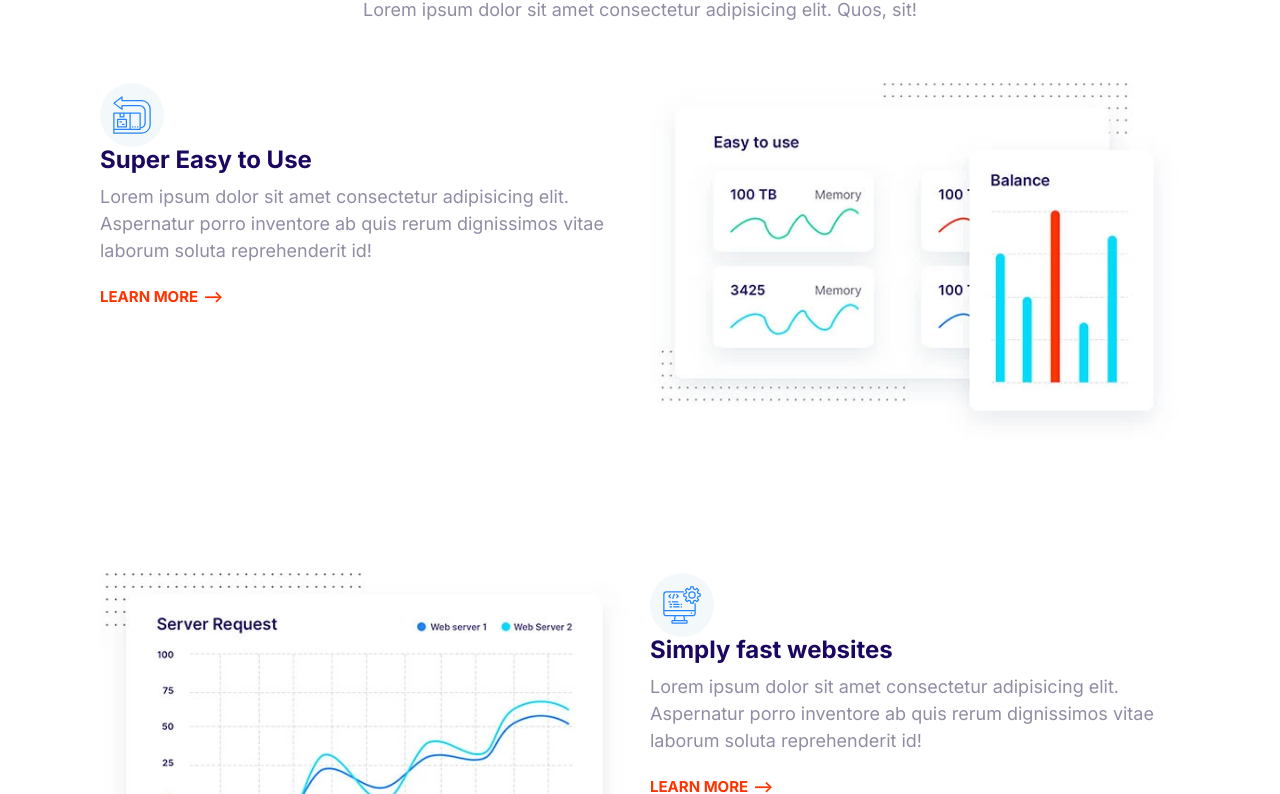
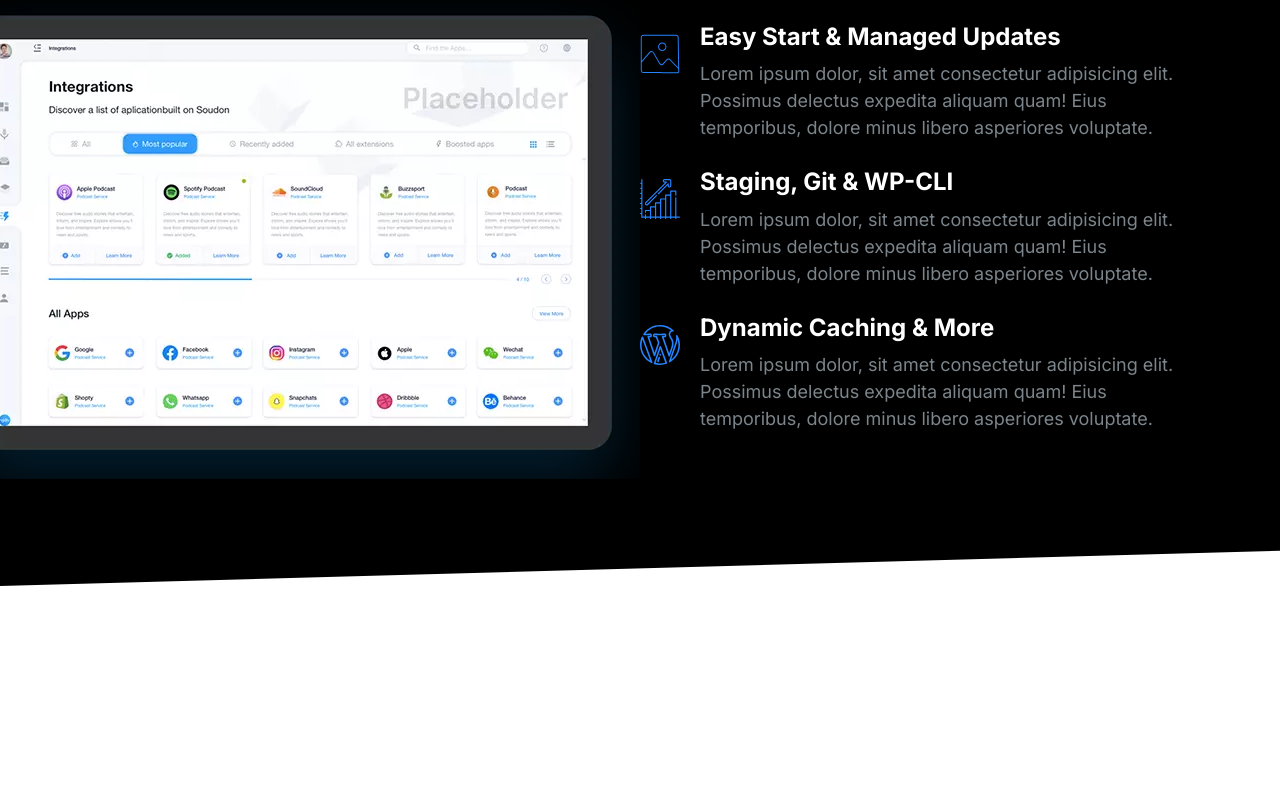
Before and after one commit to AwaisnBhatti/Moshify, a plain HTML site: page index.html in a window 1280 px wide. Shown: the part 118-912 px from the top of the page. After the commit the page ends 800 px from the top, so only its background shows below. Drawn offline with Linux system fonts and the light colour scheme.

Commit message:
Building the showcase block.

```diff
--- a/css/styles.css
+++ b/css/styles.css
@@ -134,7 +134,6 @@ a {
 /* Lists */
 
 .list {
-  color: var(--color-headings);
   list-style-type: none;
   padding-left: 0;
 }
@@ -147,6 +146,7 @@ a {
 .list--tick {
   list-style-image: url(../images/tick.svg);
   padding-left: 3rem;
+  color: var(--color-headings);
 }
 
 .list--tick .list__item {
@@ -626,14 +626,14 @@ a {
   text-align: center;
 }
 
+.block--skewed-right {
+  padding-bottom: calc(var(--padding-vertical) + 4rem);
+  clip-path: polygon(0% 0%, 100% 0%, 100% 100%, 0% 95%);
+}
+
 .block--skewed-left {
   padding-bottom: calc(var(--padding-vertical) + 4rem);
-  clip-path: polygon(0% 0%, 100% 0%, 100% 100%, 0% 80%);
-}
-
-.block--skewed-right {
-  padding-bottom: calc(var(--padding-vertical) + 4rem);
-  clip-path: polygon(0% 0%, 100% 0%, 100% 80%, 0% 100%);
+  clip-path: polygon(0% 0%, 100% 0%, 100% 95%, 0% 100%);
 }
 
 .container {
@@ -794,3 +794,30 @@ a {
     order: 2;
   }
 }
+
+/* Showcase Block */
+
+.block-showcase__image > img {
+  width: 100%;
+}
+
+.block-showcase .media {
+  margin: 1rem 0;
+}
+
+@media screen and (min-width: 768px) {
+  .block-showcase .grid {
+    grid-template-columns: 50% 50%;
+  }
+
+  .block-showcase__image {
+    justify-self: end;
+  }
+
+  .block-showcase__image > img {
+    max-width: 700px;
+    width: auto;
+  }
+}
+
+/* Testimonial Block */
--- a/index.html
+++ b/index.html
@@ -15,121 +15,76 @@
     <link rel="stylesheet" href="css/styles.css" />
   </head>
   <body>
-    <section class="block container">
+    <section class="block block--dark block--skewed-left block-showcase">
       <header class="block__header">
-        <h2>Host on The Cloud to Keep Growing</h2>
-        <p>
-          Lorem ipsum dolor sit amet consectetur adipisicing elit. Quos, sit!
-        </p>
+        <h2>User-Friendly Control Panel</h2>
       </header>
-      <article class="grid grid--1x2 feature">
-        <div class="feature__content">
-          <span class="icon-container">
-            <svg class="icon icon--primary">
-              <use xlink:href="images/sprite.svg#easy"></use>
-            </svg>
-          </span>
-          <h3 class="feature__heading">Super Easy to Use</h3>
-          <p>
-            Lorem ipsum dolor sit amet consectetur adipisicing elit. Aspernatur
-            porro inventore ab quis rerum dignissimos vitae laborum soluta
-            reprehenderit id!
-          </p>
-          <a href="" class="link-arrow">learn more</a>
-        </div>
-        <picture>
+      <div class="container grid grid--1x2">
+        <picture class="block-showcase__image">
           <source
             type="image/webp"
-            srcset="images/easy.webp 1x, images/easy@2x.webp 2x"
+            srcset="images/ipad.webp 1x, images/ipad@2x.webp 2x"
           />
           <source
-            type="image/jpg"
-            srcset="images/easy.jpg 1x, images/easy@2x.jpg 2x"
+            type="image/png"
+            srcset="images/ipad.png 1x, images/ipad@2x.png 2x"
           />
-          <img src="images/easy@2x.jpg" alt="" class="feature__image" />
+          <img src="images/ipad@2x.png" alt="" />
         </picture>
-      </article>
-      <article class="grid grid--1x2 feature">
-        <div class="feature__content">
-          <span class="icon-container">
+          <ul class="list">
+            <li>
+              <div class="media">
+                <div class="media__image">
                   <svg class="icon icon--primary">
-              <use xlink:href="images/sprite.svg#computer"></use>
+                    <use xlink:href="images/sprite.svg#snap"></use>
                   </svg>
-          </span>
-          <h3 class="feature__heading">Simply fast websites</h3>
+                </div>
+                <div class="media__body">
+                  <h3 class="media__title">Easy Start & Managed Updates</h3>
                   <p>
-            Lorem ipsum dolor sit amet consectetur adipisicing elit. Aspernatur
-            porro inventore ab quis rerum dignissimos vitae laborum soluta
-            reprehenderit id!
+                    Lorem ipsum dolor, sit amet consectetur adipisicing elit.
+                    Possimus delectus expedita aliquam quam! Eius temporibus, dolore
+                    minus libero asperiores voluptate.
                   </p>
-          <a href="" class="link-arrow">learn more</a>
                 </div>
-        <picture>
-          <source
-            type="image/webp"
-            srcset="images/fast.webp 1x, images/fast@2x.webp 2x"
-          />
-          <source
-            type="image/jpg"
-            srcset="images/fast.jpg 1x, images/fast@2x.jpg 2x"
-          />
-          <img src="images/fast@2x.jpg" alt="" class="feature__image" />
-        </picture>
-      </article>
-      <article class="grid grid--1x2 feature">
-        <div class="feature__content">
-          <span class="icon-container">
+              </div>
+            </li>
+            <li>
+              <div class="media">
+                <div class="media__image">
                   <svg class="icon icon--primary">
-              <use xlink:href="images/sprite.svg#settings"></use>
+                    <use xlink:href="images/sprite.svg#growth"></use>
                   </svg>
-          </span>
-          <h3 class="feature__heading">Wordpress made easy</h3>
+                </div>
+                <div class="media__body">
+                  <h3 class="media__title">Staging, Git & WP-CLI</h3>
                   <p>
-            Lorem ipsum dolor sit amet consectetur adipisicing elit. Aspernatur
-            porro inventore ab quis rerum dignissimos vitae laborum soluta
-            reprehenderit id!
+                    Lorem ipsum dolor, sit amet consectetur adipisicing elit.
+                    Possimus delectus expedita aliquam quam! Eius temporibus, dolore
+                    minus libero asperiores voluptate.
                   </p>
-          <a href="" class="link-arrow">learn more</a>
                 </div>
-        <picture>
-          <source
-            type="image/webp"
-            srcset="images/wordpress.webp 1x, images/wordpress@2x.webp 2x"
-          />
-          <source
-            type="image/jpg"
-            srcset="images/wordpress.jpg 1x, images/wordpress@2x.jpg 2x"
-          />
-          <img src="images/wordpress@2x.jpg" alt="" class="feature__image" />
-        </picture>
-      </article>
-      <article class="grid grid--1x2 feature">
-        <div class="feature__content">
-          <span class="icon-container">
+              </div>
+            </li>
+            <li>
+              <div class="media">
+                <div class="media__image">
                   <svg class="icon icon--primary">
-              <use xlink:href="images/sprite.svg#clock"></use>
+                    <use xlink:href="images/sprite.svg#wordpress"></use>
                   </svg>
-          </span>
-          <h3 class="feature__heading">24/7 Expert Support</h3>
+                </div>
+                <div class="media__body">
+                  <h3 class="media__title">Dynamic Caching & More</h3>
                   <p>
-            Lorem ipsum dolor sit amet consectetur adipisicing elit. Aspernatur
-            porro inventore ab quis rerum dignissimos vitae laborum soluta
-            reprehenderit id!
+                    Lorem ipsum dolor, sit amet consectetur adipisicing elit.
+                    Possimus delectus expedita aliquam quam! Eius temporibus, dolore
+                    minus libero asperiores voluptate.
                   </p>
-          <a href="" class="link-arrow">learn more</a>
                 </div>
-        <picture>
-          <source
-            type="image/webp"
-            srcset="images/support.webp 1x, images/support@2x.webp 2x"
-          />
-          <source
-            type="image/jpg"
-            srcset="images/support.jpg 1x, images/support@2x.jpg 2x"
-          />
-          <img src="images/support@2x.jpg" alt="" class="feature__image" />
-        </picture>
-      </article>
+              </div>
+               </div>
+            </li>
+          </ul>
     </section>
     <script src="js/main.js"></script>
   </body>
```
Also changed, not shown: components/block-showcase.html (added, +71 -0 lines). Lines whose indentation alone changed are shown as unchanged.
